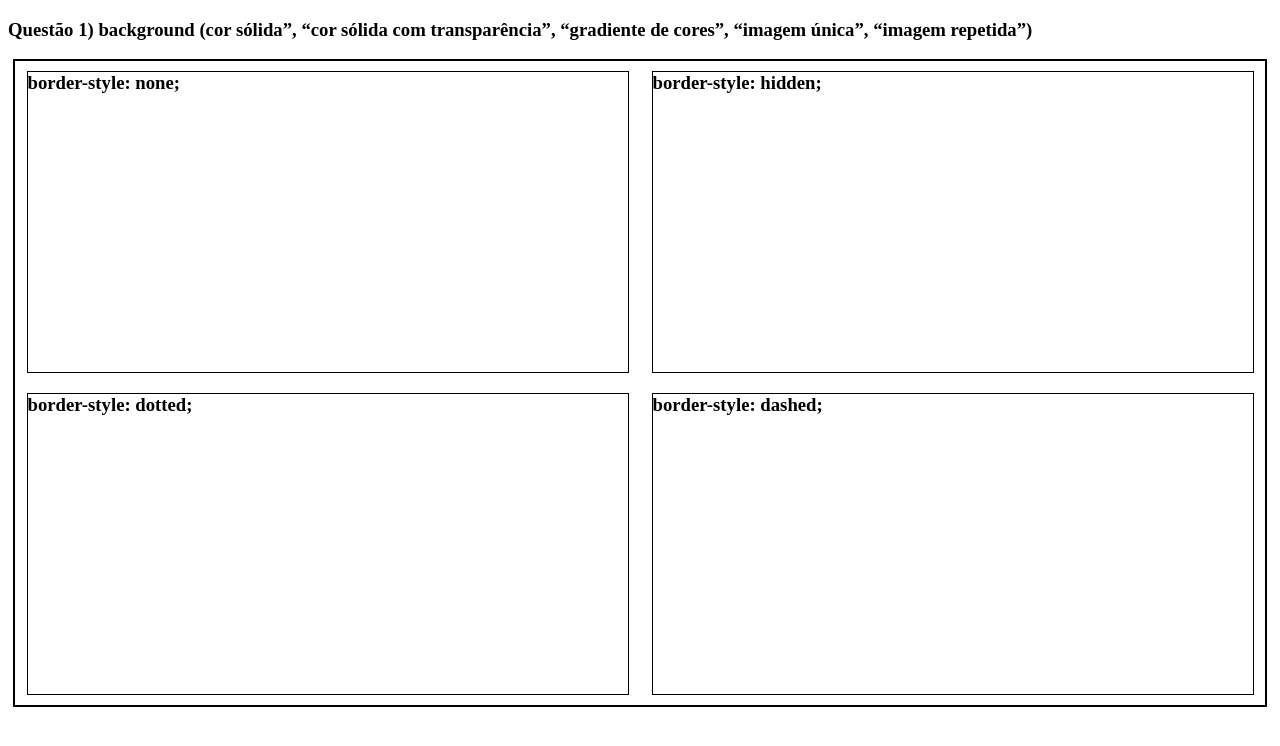
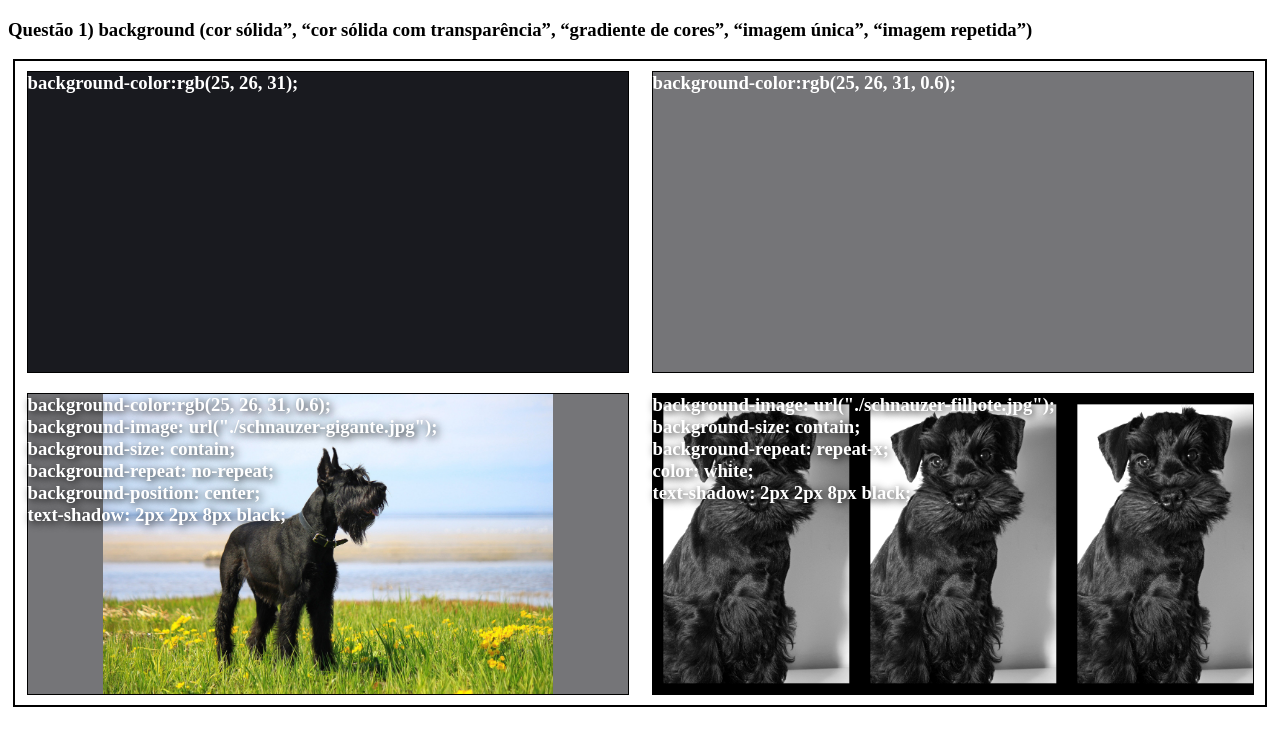
Before and after one commit to diegocoliveira/my_first_steps, a plain HTML site: page front-end/css/aula4/questao1.html in a window 1280 px wide. Drawn offline with Linux system fonts and the light colour scheme.

Commit message:
css-aula4-questao1

```diff
--- a/front-end/css/aula4/questao1.html
+++ b/front-end/css/aula4/questao1.html
@@ -11,19 +11,28 @@
 
 <body>
     <h3>Questão 1) background (cor sólida”, “cor sólida com transparência”, “gradiente de
-        cores”, “imagem única”, “imagem repetida”)<h3 >
+        cores”, “imagem única”, “imagem repetida”)<h3>
     <main>
-        <div class="background" >
-            border-style: none;
+        <div class="background cor-solida">
+            background-color:rgb(25, 26, 31);
         </div>
-        <div class="background" >
-            border-style: hidden;
+        <div class="background cor-solida-transparencia">
+            background-color:rgb(25, 26, 31, 0.6);
         </div>
-        <div class="background" >
-            border-style: dotted;
+        <div class="background imagem">
+            background-color:rgb(25, 26, 31, 0.6); <br/>
+            background-image: url("./schnauzer-gigante.jpg"); <br/>
+            background-size: contain; <br/>
+            background-repeat: no-repeat; <br/>
+            background-position: center; <br/>
+            text-shadow: 2px 2px 8px black;
         </div>
-        <div class="background">
-            border-style: dashed;
+        <div class="background imagem-repetida">
+            background-image: url("./schnauzer-filhote.jpg"); <br/>
+            background-size: contain; <br/>
+            background-repeat: repeat-x; <br/>
+            color: white; <br/>
+            text-shadow: 2px 2px 8px black;
         </div>
 
     </main>
--- a/front-end/css/aula4/styles.css
+++ b/front-end/css/aula4/styles.css
@@ -14,8 +14,36 @@ main {
     border-color: black;
     width: 600px;
     height: 300px;
+    color: white;
+}
+.cor-solida{
+    background-color:rgb(25, 26, 31);
 }
 
+.cor-solida-transparencia{
+    background-color:rgb(25, 26, 31, 0.6);
+}
+
+.cor-solida-transparencia{
+    background-color:rgb(25, 26, 31, 0.6);
+}
+
+.imagem{
+    background-image: url("./schnauzer-gigante.jpg");
+    background-size: contain;
+    background-repeat: no-repeat;
+    background-position: center;
+    background-color:rgb(25, 26, 31, 0.6);
+    text-shadow: 2px 2px 8px black;
+}
+
+.imagem-repetida{
+    background-image: url("./schnauzer-filhote.jpg");
+    background-size: contain;
+    background-repeat: repeat-x;
+    color: white;
+    text-shadow: 2px 2px 8px black;
+}
 
 
 /*Questão2) bordas*/
```
Also changed, not shown: front-end/css/aula4/schnauzer-filhote.jpg (added), front-end/css/aula4/schnauzer-gigante.jpg (added).
